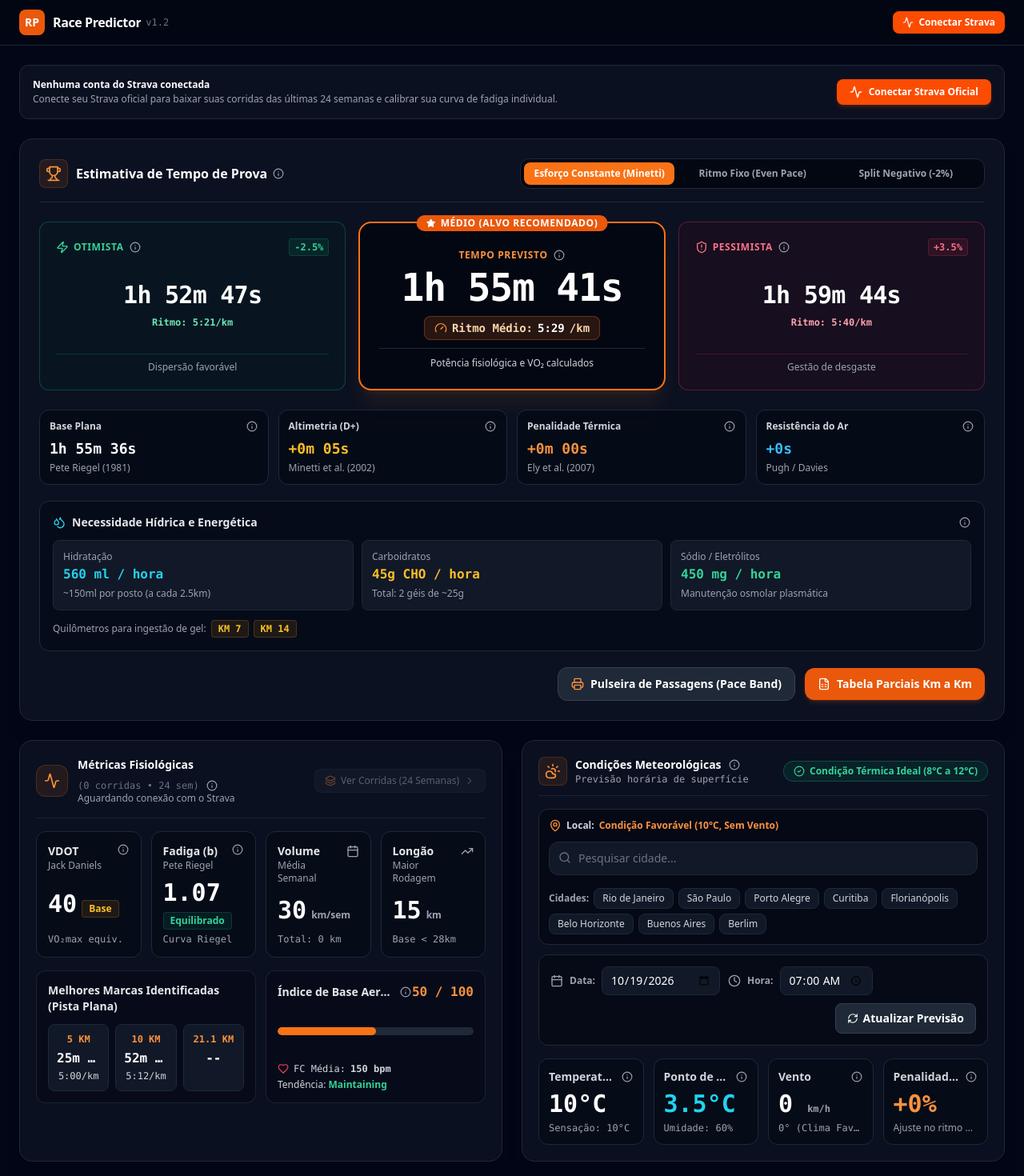
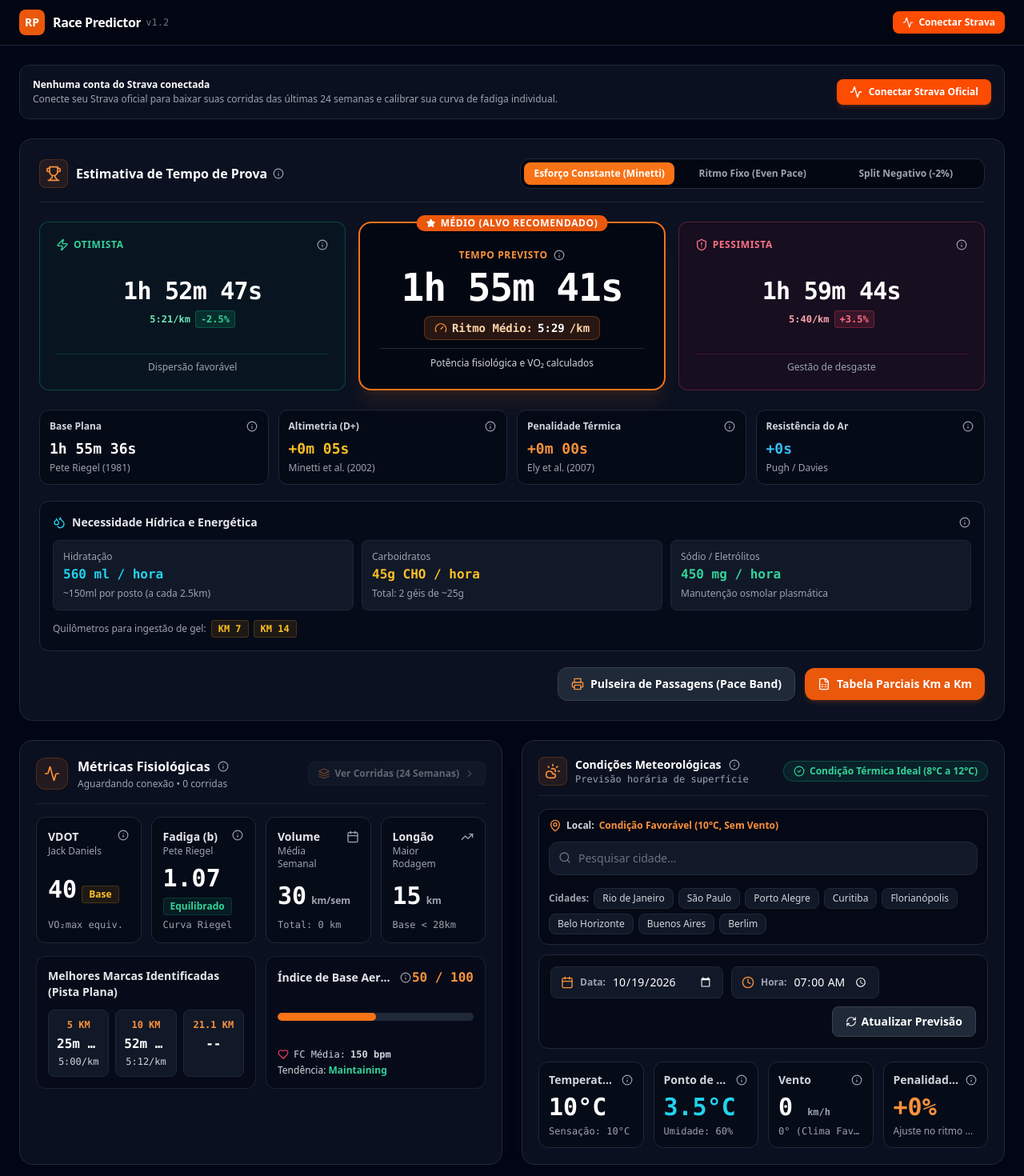
Before and after one commit to igorsardinha/race-predictor, a Next.js app: page / in a window 1280 px wide. Shown: the top 1470 px of the page at 80% size. Built offline with nearby package versions, Linux system fonts and the light colour scheme.

Commit message:
fix(mobile): resolve layout overlaps in prediction cards, athlete profile and weather inputs

```diff
--- a/src/components/AthleteProfileCard.tsx
+++ b/src/components/AthleteProfileCard.tsx
@@ -32,19 +32,16 @@ export function AthleteProfileCard({
   return (
     <div className="rounded-2xl border border-gray-800 bg-gray-900/60 p-4 sm:p-5 shadow-xl backdrop-blur-md">
       {/* Header */}
-      <div className="flex flex-wrap items-center justify-between gap-3 border-b border-gray-800/80 pb-4">
-        <div className="flex items-center gap-3 min-w-0 flex-1">
+      <div className="flex flex-col sm:flex-row sm:items-center sm:justify-between gap-3 border-b border-gray-800/80 pb-4">
+        <div className="flex items-center gap-3 min-w-0">
           <div className="flex h-10 w-10 shrink-0 items-center justify-center rounded-xl bg-orange-500/10 text-orange-400 border border-orange-500/20">
             <Activity className="h-5 w-5" />
           </div>
           <div className="min-w-0 flex-1">
-            <div className="flex flex-wrap items-center gap-1.5 sm:gap-2">
-              <h2 className="text-sm font-bold text-white truncate">
+            <div className="flex items-center gap-2">
+              <h2 className="text-sm sm:text-base font-bold text-white truncate">
                 Métricas Fisiológicas
               </h2>
-              <span className="text-xs text-gray-500 font-mono shrink-0">
-                ({metrics.totalRunsAnalyzed} corridas • 24 sem)
-              </span>
               <InfoTooltip
                 title="Modelagem do Ciclo de 24 Semanas"
                 formula="VDOT = VO₂ / %VO₂max; b = ln(T₂/T₁) / ln(D₂/D₁)"
@@ -52,33 +49,33 @@ export function AthleteProfileCard({
                 bibliography="Daniels, J. & Gilbert, J. (1979); Riegel, P. S. (1981)."
               />
             </div>
-            <p className="text-xs text-gray-400 truncate">
+            <p className="text-xs text-gray-400 truncate mt-0.5">
               {athlete
-                ? `${athlete.firstname} ${athlete.lastname}`
-                : "Aguardando conexão com o Strava"}
+                ? `${athlete.firstname} ${athlete.lastname} • ${metrics.totalRunsAnalyzed} corridas (24 sem)`
+                : `Aguardando conexão • ${metrics.totalRunsAnalyzed} corridas`}
             </p>
           </div>
         </div>
 
-        <div className="flex items-center gap-2 shrink-0">
+        <div className="flex items-center gap-2 w-full sm:w-auto">
           <button
             onClick={onOpenActivities}
             disabled={metrics.totalRunsAnalyzed === 0}
-            className="flex items-center gap-1.5 rounded-lg bg-gray-800/80 hover:bg-gray-800 px-3 py-1.5 text-xs font-medium text-gray-300 hover:text-white transition border border-gray-700/60 disabled:opacity-40 disabled:cursor-not-allowed"
+            className="flex-1 sm:flex-initial flex items-center justify-center gap-1.5 rounded-lg bg-gray-800/80 hover:bg-gray-800 px-3 py-2 sm:py-1.5 text-xs font-semibold text-gray-200 hover:text-white transition border border-gray-700/60 disabled:opacity-40 disabled:cursor-not-allowed"
           >
-            <Layers className="h-3.5 w-3.5 text-orange-400" />
-            Ver Corridas (24 Semanas)
-            <ChevronRight className="h-3.5 w-3.5 opacity-60" />
+            <Layers className="h-3.5 w-3.5 text-orange-400 shrink-0" />
+            <span>Ver Corridas (24 Semanas)</span>
+            <ChevronRight className="h-3.5 w-3.5 opacity-60 shrink-0" />
           </button>
 
           {athlete && onDisconnectStrava && (
             <button
               onClick={onDisconnectStrava}
               title="Desconectar conta do Strava (Sair)"
-              className="flex items-center gap-1 rounded-lg bg-gray-800/80 hover:bg-rose-500/10 hover:border-rose-500/40 hover:text-rose-400 px-2.5 py-1.5 text-xs text-gray-400 transition border border-gray-700/60"
+              className="flex items-center justify-center gap-1.5 rounded-lg bg-gray-800/80 hover:bg-rose-500/10 hover:border-rose-500/40 hover:text-rose-400 px-3 py-2 sm:py-1.5 text-xs font-semibold text-gray-300 transition border border-gray-700/60 shrink-0"
             >
-              <LogOut className="h-3.5 w-3.5" />
-              <span className="hidden sm:inline">Sair</span>
+              <LogOut className="h-3.5 w-3.5 text-rose-400 shrink-0" />
+              <span>Sair</span>
             </button>
           )}
         </div>
--- a/src/components/PredictionResult.tsx
+++ b/src/components/PredictionResult.tsx
@@ -95,31 +95,31 @@ export function PredictionResult({
       <div className="mt-5 sm:mt-6 grid grid-cols-2 sm:grid-cols-3 gap-3 sm:gap-4 items-stretch">
         {/* 1. CENÁRIO OTIMISTA */}
         <div className="min-w-0 flex flex-col justify-between rounded-xl border border-emerald-500/30 bg-emerald-950/20 p-3 sm:p-5 order-2 sm:order-1 col-span-1">
-          <div className="flex items-center justify-between gap-1">
+          <div className="flex items-center justify-between">
             <div className="flex items-center gap-1.5 min-w-0">
               <Zap className="h-4 w-4 text-emerald-400 shrink-0" />
-              <span className="text-xs sm:text-xs font-bold uppercase tracking-wider text-emerald-400">
+              <span className="text-xs font-bold uppercase tracking-wider text-emerald-400">
                 Otimista
               </span>
+            </div>
             <InfoTooltip
               title="Intervalo Otimista (-2.5%)"
               formula="T_opt = T_estimado × 0.975"
               explanation="Considera eficiência máxima de corrida, temperatura favorável sem desacoplamento cardíaco acentuado e resposta neurofisiológica ideal no terço final."
               bibliography="Galloway, J. (2002); Tucker, R. & Noakes, T. (2009). The physiological regulation of pacing strategy."
+              align="right"
             />
           </div>
-            <span className="rounded bg-emerald-500/10 px-1.5 py-0.5 text-xs font-mono font-bold text-emerald-400 border border-emerald-500/20 shrink-0">
-              -2.5%
-            </span>
-          </div>
 
-          <div className="my-2.5 sm:my-4 text-center">
+          <div className="my-2.5 sm:my-3 text-center">
             <div className="text-xl sm:text-2xl md:text-3xl font-black tracking-tight text-white font-mono">
               {prediction.confidenceRange.optimisticFormatted}
             </div>
-            <div className="mt-1 sm:mt-2 text-xs font-semibold text-emerald-300 font-mono">
-              <span className="hidden sm:inline">Ritmo: </span>
-              <strong>{prediction.confidenceRange.optimisticPaceFormatted}</strong>/km
+            <div className="mt-1.5 flex items-center justify-center gap-1.5 text-xs font-semibold text-emerald-300 font-mono">
+              <span>{prediction.confidenceRange.optimisticPaceFormatted}/km</span>
+              <span className="rounded bg-emerald-500/15 px-1.5 py-0.5 text-xs font-mono font-bold text-emerald-400 border border-emerald-500/30 shrink-0">
+                -2.5%
+              </span>
             </div>
           </div>
 
@@ -168,31 +168,31 @@ export function PredictionResult({
 
         {/* 3. CENÁRIO PESSIMISTA / CONSERVADOR */}
         <div className="min-w-0 flex flex-col justify-between rounded-xl border border-rose-500/30 bg-rose-950/20 p-3 sm:p-5 order-3 sm:order-3 col-span-1">
-          <div className="flex items-center justify-between gap-1">
+          <div className="flex items-center justify-between">
             <div className="flex items-center gap-1.5 min-w-0">
               <ShieldAlert className="h-4 w-4 text-rose-400 shrink-0" />
-              <span className="text-xs sm:text-xs font-bold uppercase tracking-wider text-rose-400">
+              <span className="text-xs font-bold uppercase tracking-wider text-rose-400">
                 Pessimista
               </span>
+            </div>
             <InfoTooltip
               title="Intervalo Conservador (+3.5%)"
               formula="T_pes = T_estimado × 1.035"
               explanation="Projeta perda de rendimento por estresse térmico prolongado, desidratação (>2% massa corporal) ou esgotamento acelerado de glicogênio nos quilômetros finais."
               bibliography="Montain, S. J. & Coyle, E. F. (1992); Cheuvront, S. N. et al. (2010)."
+              align="right"
             />
           </div>
-            <span className="rounded bg-rose-500/10 px-1.5 py-0.5 text-xs font-mono font-bold text-rose-400 border border-rose-500/20 shrink-0">
-              +3.5%
-            </span>
-          </div>
 
-          <div className="my-2.5 sm:my-4 text-center">
+          <div className="my-2.5 sm:my-3 text-center">
             <div className="text-xl sm:text-2xl md:text-3xl font-black tracking-tight text-white font-mono">
               {prediction.confidenceRange.conservativeFormatted}
             </div>
-            <div className="mt-1 sm:mt-2 text-xs font-semibold text-rose-300 font-mono">
-              <span className="hidden sm:inline">Ritmo: </span>
-              <strong>{prediction.confidenceRange.conservativePaceFormatted}</strong>/km
+            <div className="mt-1.5 flex items-center justify-center gap-1.5 text-xs font-semibold text-rose-300 font-mono">
+              <span>{prediction.confidenceRange.conservativePaceFormatted}/km</span>
+              <span className="rounded bg-rose-500/15 px-1.5 py-0.5 text-xs font-mono font-bold text-rose-400 border border-rose-500/30 shrink-0">
+                +3.5%
+              </span>
             </div>
           </div>
 
--- a/src/components/WeatherCard.tsx
+++ b/src/components/WeatherCard.tsx
@@ -273,33 +273,39 @@ export function WeatherCard({
       </div>
 
       {/* Date & Time Picker */}
-      <div className="mt-3 grid grid-cols-2 sm:flex sm:flex-wrap items-center gap-2.5 rounded-xl bg-gray-950/60 p-3.5 border border-gray-800">
-        <div className="flex items-center gap-1.5 sm:gap-2">
-          <Calendar className="h-4 w-4 text-gray-400 shrink-0" />
+      <div className="mt-3 flex flex-col sm:flex-row sm:items-center sm:flex-wrap gap-2.5 rounded-xl bg-gray-950/60 p-3 sm:p-3.5 border border-gray-800">
+        <div className="grid grid-cols-1 sm:flex sm:items-center gap-2.5 w-full sm:w-auto flex-1">
+          {/* Data */}
+          <div className="flex items-center gap-2 rounded-lg border border-gray-800 bg-gray-900 px-3 py-2 w-full sm:w-auto">
+            <Calendar className="h-4 w-4 text-orange-400 shrink-0" />
             <span className="text-xs font-semibold text-gray-400 shrink-0">Data:</span>
             <input
               type="date"
               value={dateStr}
               onChange={(e) => setDateStr(e.target.value)}
-            className="w-full sm:w-auto rounded-lg border border-gray-800 bg-gray-900 px-2.5 py-1.5 text-xs sm:text-sm text-white focus:border-orange-500 focus:outline-none"
+              style={{ colorScheme: "dark" }}
+              className="w-full bg-transparent text-xs sm:text-sm text-white focus:outline-none"
             />
           </div>
 
-        <div className="flex items-center gap-1.5 sm:gap-2">
-          <Clock className="h-4 w-4 text-gray-400 shrink-0" />
+          {/* Hora */}
+          <div className="flex items-center gap-2 rounded-lg border border-gray-800 bg-gray-900 px-3 py-2 w-full sm:w-auto">
+            <Clock className="h-4 w-4 text-orange-400 shrink-0" />
             <span className="text-xs font-semibold text-gray-400 shrink-0">Hora:</span>
             <input
               type="time"
               value={timeStr}
               onChange={(e) => setTimeStr(e.target.value)}
-            className="w-full sm:w-auto rounded-lg border border-gray-800 bg-gray-900 px-2.5 py-1.5 text-xs sm:text-sm text-white focus:border-orange-500 focus:outline-none"
+              style={{ colorScheme: "dark" }}
+              className="w-full bg-transparent text-xs sm:text-sm text-white focus:outline-none"
             />
+          </div>
         </div>
 
         <button
           onClick={handleApplyDateTime}
           disabled={isLoadingWeather}
-          className="col-span-2 sm:col-span-1 sm:ml-auto w-full sm:w-auto flex items-center justify-center gap-1.5 rounded-lg bg-gray-800 hover:bg-gray-700 px-3.5 py-2 text-xs sm:text-sm font-bold text-white transition border border-gray-700 disabled:opacity-50"
+          className="w-full sm:w-auto sm:ml-auto flex items-center justify-center gap-1.5 rounded-lg bg-gray-800 hover:bg-gray-700 px-4 py-2 text-xs sm:text-sm font-bold text-white transition border border-gray-700 disabled:opacity-50"
         >
           <RefreshCw
             className={`h-3.5 w-3.5 ${isLoadingWeather ? "animate-spin text-orange-400" : ""}`}
```
Lines whose indentation alone changed are shown as unchanged.
